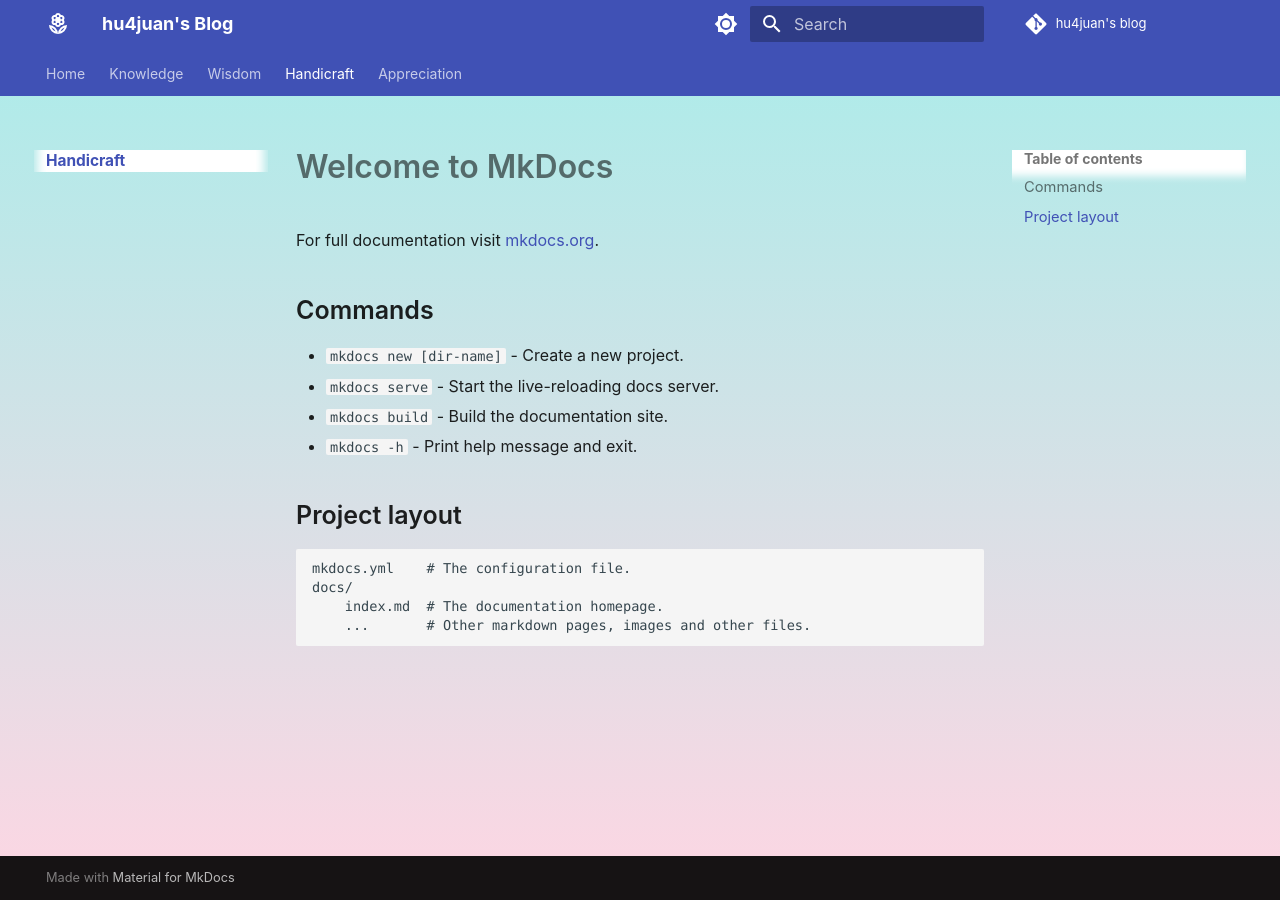
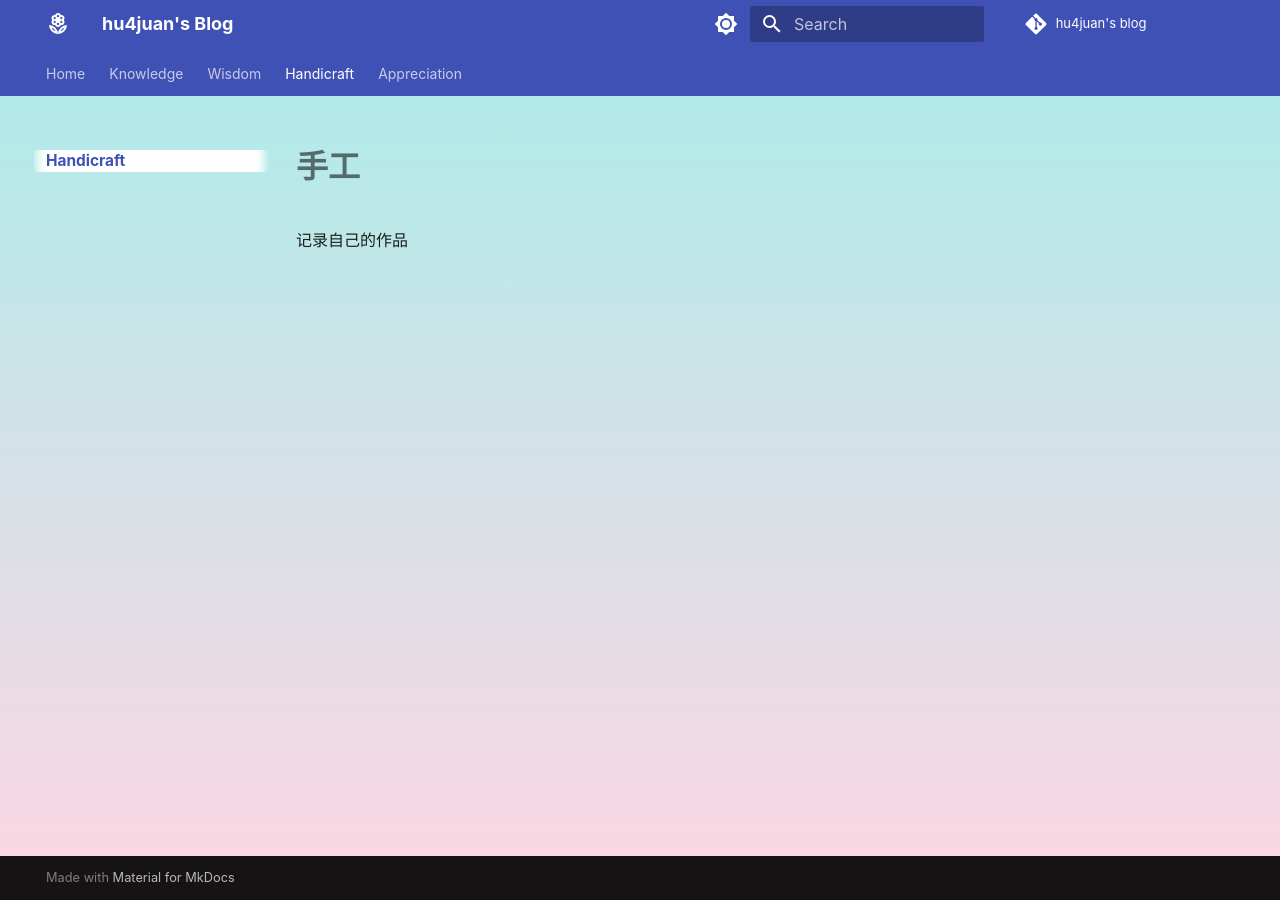
Before and after one commit to hu4juan/hu4juan.github.io, an MkDocs documentation site: the page built from docs/Handicraft/index.md, in a window 1280 px wide. Built offline with MkDocs 1.6.1 and Material for MkDocs 9.7.7, drawn with Linux system fonts in a browser that asks for light colours; comment, search, counter and statistics services are not loaded; a style sheet for code colours, icons or effects is not loaded.

Commit message:
test pwsh

```diff
--- a/docs/Handicraft/index.md
+++ b/docs/Handicraft/index.md
@@ -1,17 +1,2 @@
-# Welcome to MkDocs
-
-For full documentation visit [mkdocs.org](https://www.mkdocs.org).
-
-## Commands
-
-* `mkdocs new [dir-name]` - Create a new project.
-* `mkdocs serve` - Start the live-reloading docs server.
-* `mkdocs build` - Build the documentation site.
-* `mkdocs -h` - Print help message and exit.
-
-## Project layout
-
-    mkdocs.yml    # The configuration file.
-    docs/
-        index.md  # The documentation homepage.
-        ...       # Other markdown pages, images and other files.
+# 手工
+记录自己的作品
```
